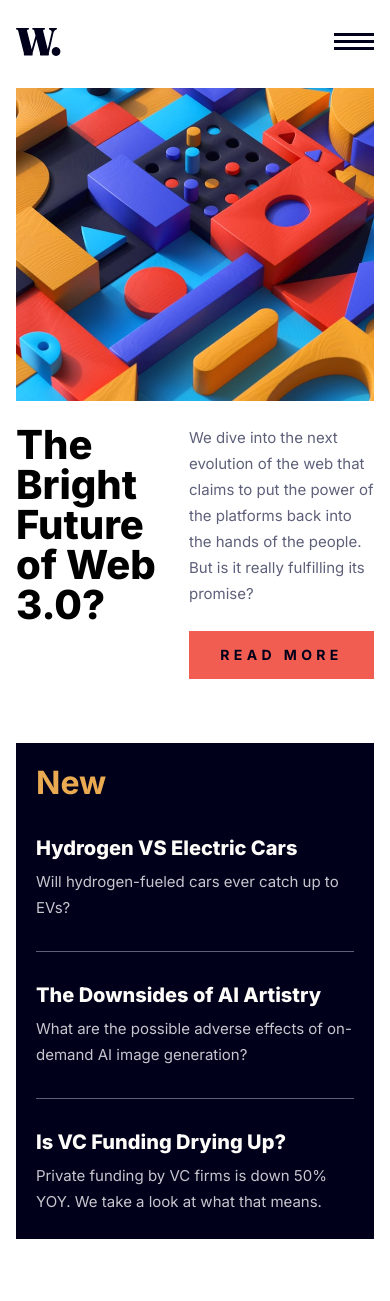
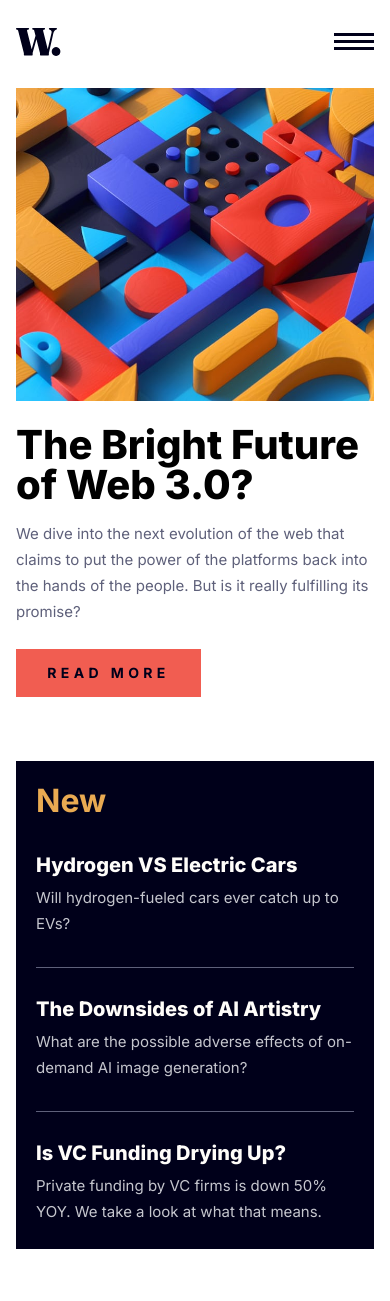
Before and after one commit to jasonluo07/fem-news-homepage, a Next.js app: page / in a window 390 px wide. Shown: the top 1301 px of the page. Built offline with nearby package versions, Linux system fonts and the light colour scheme.

Commit message:
refactor: optimize css code

```diff
--- a/app/globals.css
+++ b/app/globals.css
@@ -36,12 +36,12 @@
 }
 
 .hero__content {
-  @apply flex gap-x-[30px];
+  @apply md:flex md:gap-x-[30px];
 }
 
 .hero__title,
 .hero__description {
-  @apply flex-1;
+  @apply md:flex-1;
 }
 
 .hero__title {
@@ -63,7 +63,7 @@
 }
 
 .latest-news__item:not(:last-child) {
-  @apply mb-[30px] border-b border-solid border-gunmetal pb-[30px];
+  @apply mb-[29px] border-b border-solid border-gunmetal pb-[30px];
 }
 
 .latest-news__title {
@@ -71,7 +71,7 @@
 }
 
 .latest-news__item-title {
-  @apply mb-2 text-[20px] font-extrabold leading-[26px] text-almost-white;
+  @apply mb-2 text-[20px] font-extrabold leading-[24px] text-almost-white;
 }
 
 .latest-news__item-description {
```
